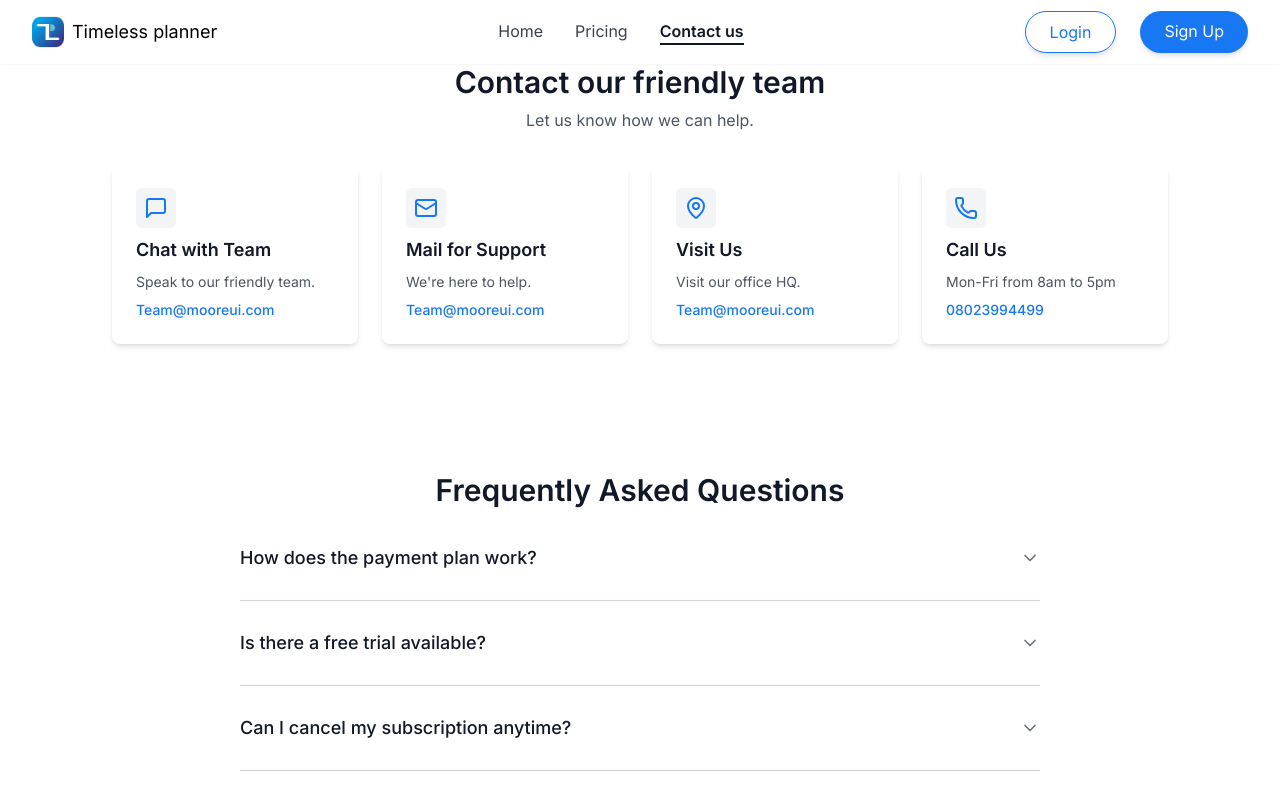
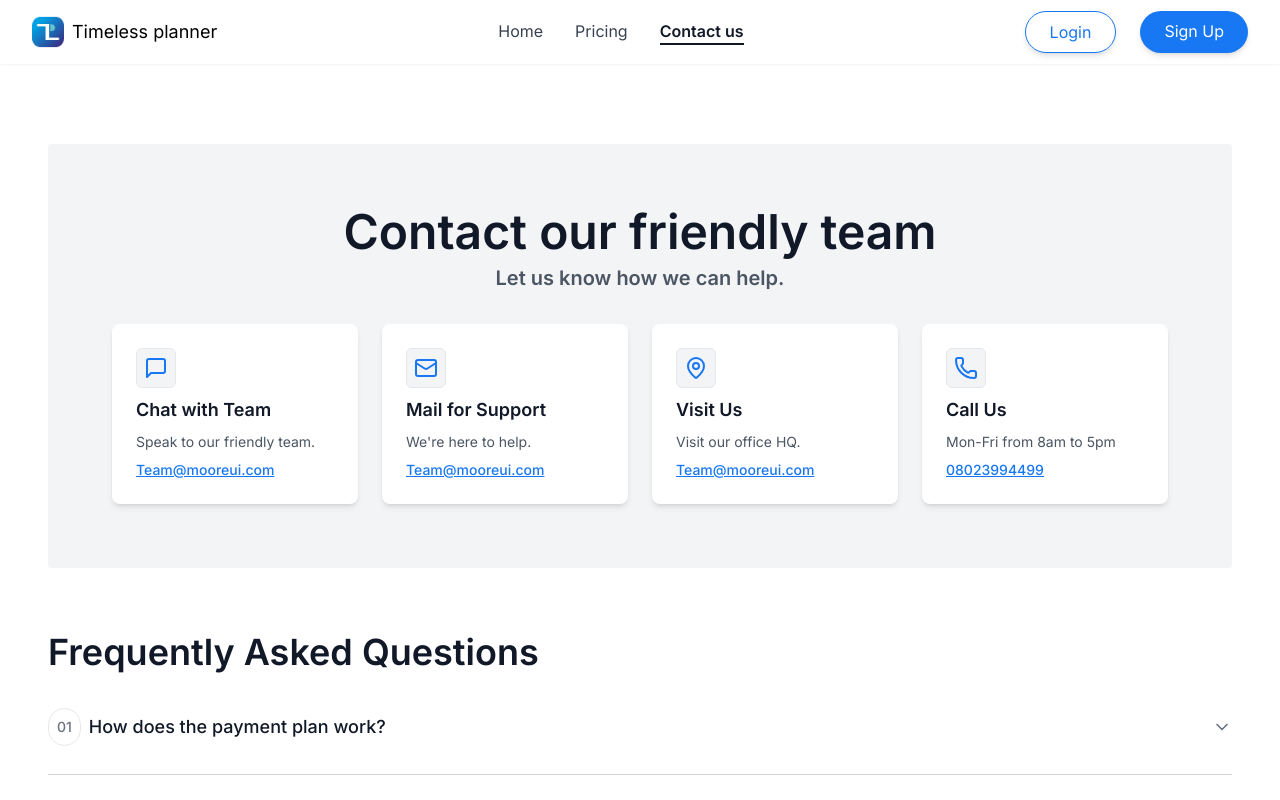
Before and after one commit to kingieX/timeless-planner-v2, a Next.js app: page /contact-us in a window 1280 px wide. Shown: the top 800 px of the page. Built offline with nearby package versions, Linux system fonts and the light colour scheme.

Commit message:
Update:contact us page done

```diff
--- a/src/app/contact-us/_components/ContactSection.tsx
+++ b/src/app/contact-us/_components/ContactSection.tsx
@@ -1,6 +1,15 @@
+"use client";
 import { Mail, MapPin, MessageSquare, Phone } from "lucide-react";
+import { JSX } from "react";
 
-const contactDetails = [
+type ContactDetail = {
+  title: string;
+  description: string;
+  icon: JSX.Element;
+  contact: string;
+};
+
+const contactDetails: ContactDetail[] = [
   {
     title: "Chat with Team",
     description: "Speak to our friendly team.",
@@ -27,17 +36,22 @@ const contactDetails = [
   },
 ];
 
-function ContactCard({ title, description, icon, contact }) {
+type ContactCardProps = ContactDetail;
+
+function ContactCard({ title, description, icon, contact }: ContactCardProps) {
   return (
-    <div className="bg-white p-6 rounded-lg shadow-md flex flex-col gap-2 items-start">
-      <div className="w-10 h-10 flex items-center justify-center bg-gray-100 rounded-md">
+    <div
+      className="bg-white p-6 rounded-lg shadow-md flex flex-col gap-2 items-start"
+      data-aos="fade-up"
+    >
+      <div className="w-10 h-10 flex items-center justify-center border bg-gray-100 rounded-md">
         {icon}
       </div>
       <h3 className="text-lg font-semibold text-gray-900">{title}</h3>
       <p className="text-sm text-gray-600">{description}</p>
       <a
         href={contact.includes("@") ? `mailto:${contact}` : `tel:${contact}`}
-        className="text-primary text-sm font-medium"
+        className="text-primary text-sm font-medium underline"
       >
         {contact}
       </a>
@@ -47,12 +61,23 @@ function ContactCard({ title, description, icon, contact }) {
 
 export default function ContactSection() {
   return (
-    <section className="w-full py-16">
+    <section className="w-full md:mt-36 mt-24 text-center">
+      <div className="max-w-7xl mx-auto px-6 md:px-12">
+        <div className="w-full py-16 bg-gray-100 max-w-7xl rounded">
           <div className="max-w-6xl mx-auto px-6 md:px-12 text-center">
-        <h2 className="text-3xl font-semibold text-gray-900">
+            <h2
+              className="text-3xl md:text-5xl font-semibold text-gray-900"
+              data-aos="fade-up"
+            >
               Contact our friendly team
             </h2>
-        <p className="text-gray-600 mt-2">Let us know how we can help.</p>
+            <p
+              className="text-gray-600 text-xl mt-2 font-semibold"
+              data-aos="fade-up"
+              data-aos-delay="200"
+            >
+              Let us know how we can help.
+            </p>
 
             <div className="mt-8 grid grid-cols-1 md:grid-cols-2 lg:grid-cols-4 gap-6">
               {contactDetails.map((detail, index) => (
@@ -60,6 +85,8 @@ export default function ContactSection() {
               ))}
             </div>
           </div>
+        </div>
+      </div>
     </section>
   );
 }
--- a/src/app/contact-us/page.tsx
+++ b/src/app/contact-us/page.tsx
@@ -2,7 +2,7 @@ import Footer from "@/components/Footer";
 import Navbar from "@/components/Navbar";
 import React from "react";
 import ContactSection from "./_components/ContactSection";
-import FAQSection from "./_components/FAQSection";
+import FAQSection from "@/components/FAQSection";
 
 const page = () => {
   return (
--- a/src/app/contact-us/_components/FAQSection.tsx
+++ b/src/components/FAQSection.tsx
@@ -2,7 +2,12 @@
 import { useState } from "react";
 import { ChevronDown } from "lucide-react";
 
-const faqs = [
+type FAQItem = {
+  question: string;
+  answer: string;
+};
+
+const faqs: FAQItem[] = [
   {
     question: "How does the payment plan work?",
     answer:
@@ -26,15 +31,18 @@ const faqs = [
 ];
 
 export default function FAQSection() {
-  const [openIndex, setOpenIndex] = useState(null);
+  const [openIndex, setOpenIndex] = useState<number | null>(null);
 
-  const toggleFAQ = (index) => {
+  const toggleFAQ = (index: number) => {
     setOpenIndex(openIndex === index ? null : index);
   };
 
   return (
-    <section className="w-full py-16 px-6 md:px-12 max-w-4xl mx-auto">
-      <h2 className="text-2xl md:text-3xl font-semibold text-gray-900 text-center mb-6">
+    <section
+      className="w-full py-16 px-6 md:px-12 max-w-7xl mx-auto"
+      data-aos="fade-up"
+    >
+      <h2 className="text-3xl md:text-4xl font-semibold text-gray-900 text-left mb-6">
         Frequently Asked Questions
       </h2>
       <div className="space-y-4">
@@ -43,11 +51,17 @@ export default function FAQSection() {
             key={index}
             className="border-b border-gray-300 pb-4 cursor-pointer"
             onClick={() => toggleFAQ(index)}
+            data-aos="fade-up"
           >
             <div className="flex justify-between items-center py-3">
-              <span className="text-lg text-gray-900 font-medium">
-                {faq.question}
-              </span>
+              <div className="flex items-center gap-2">
+                <span className="text-sm text-gray-500 font-medium border rounded-full p-2">
+                  0{index + 1}
+                </span>
+                <span className="text-lg text-gray-900 font-medium">
+                  {faq.question}
+                </span>
+              </div>
               <ChevronDown
                 className={`w-5 h-5 text-gray-500 transition-transform duration-300 ${
                   openIndex === index ? "rotate-180" : ""
@@ -55,7 +69,12 @@ export default function FAQSection() {
               />
             </div>
             {openIndex === index && (
-              <p className="text-gray-600 text-sm mt-2">{faq.answer}</p>
+              <p
+                className="text-gray-600 text-sm mt-2 ml-10"
+                data-aos="fade-in"
+              >
+                {faq.answer}
+              </p>
             )}
           </div>
         ))}
```
Lines whose indentation alone changed are shown as unchanged.
